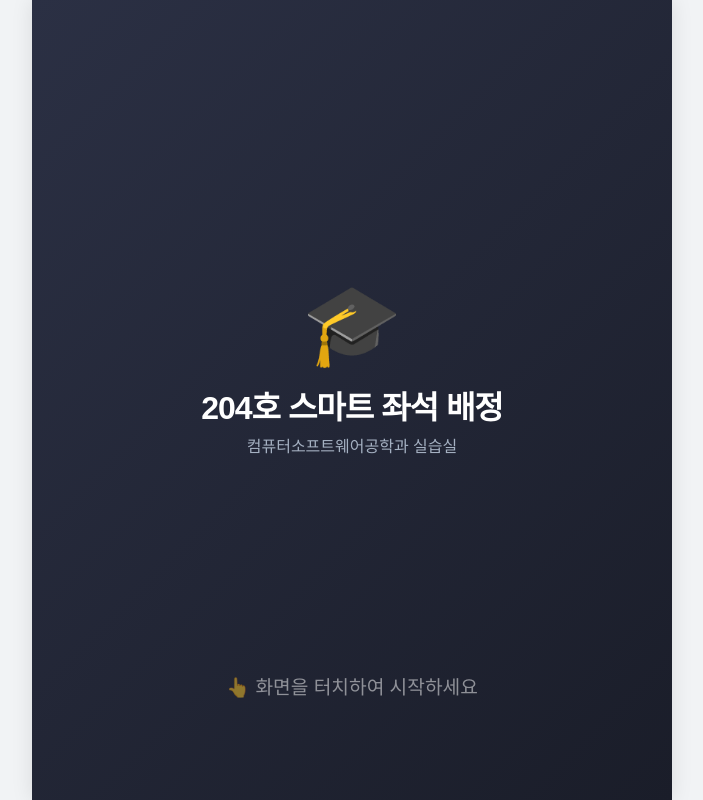
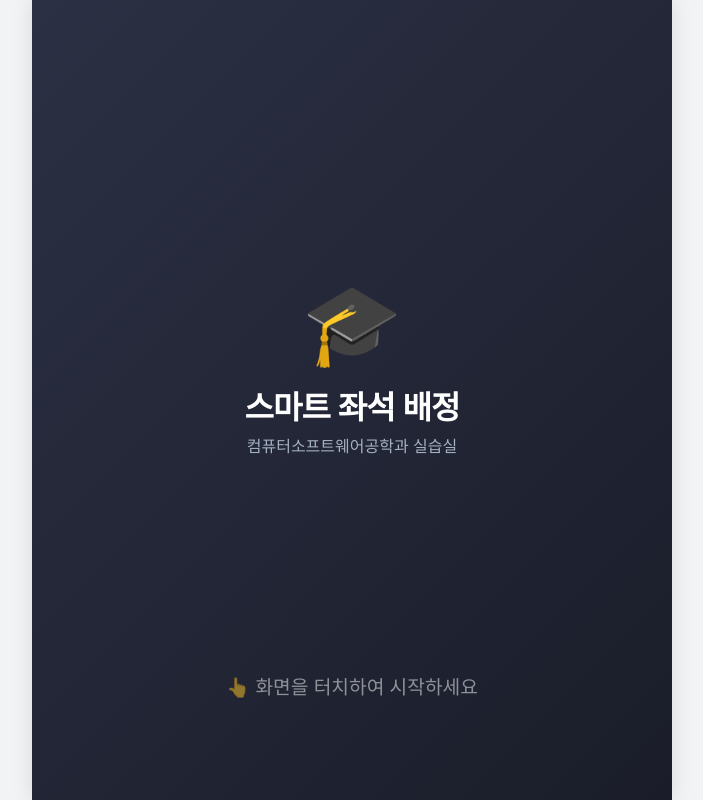
Before and after one commit to Tignileef/kiosk, a plain HTML site: page index.html in a window 1280 px wide. Shown: the whole page, without its empty margins (288-991 px from the left). Drawn offline with Linux system fonts and the light colour scheme.

Commit message:
Update index.html

```diff
--- a/index.html
+++ b/index.html
@@ -3,7 +3,7 @@
 <head>
     <meta charset="UTF-8">
     <meta name="viewport" content="width=device-width, initial-scale=1.0">
-    <title>204호 스마트 좌석 관리</title>
+    <title>스마트 좌석 관리</title>
     <style>
         /* [1] 스타일 초기화 */
         * { box-sizing: border-box; margin: 0; padding: 0; user-select: none; }
@@ -217,7 +217,7 @@
         <div id="start-screen" onclick="hideStartScreen()">
             <div class="logo-area">
                 <span class="logo-icon">🎓</span>
-                <div class="app-title">204호 스마트 좌석 배정</div>
+                <div class="app-title">스마트 좌석 배정</div>
                 <div class="app-subtitle">컴퓨터소프트웨어공학과 실습실</div>
             </div>
             <div class="touch-area">
@@ -230,7 +230,7 @@
                 <!-- ★ 홈 버튼 추가 -->
                 <div class="title-wrapper">
                     <button class="home-btn" onclick="showStartScreen()">🏠</button>
-                    <div style="font-size:1.2rem; font-weight:bold;">204호 좌석 배정</div>
+                    <div style="font-size:1.2rem; font-weight:bold;">좌석 배정</div>
                 </div>
                 <div class="mode-badge">⚡ 시연 모드 (1H=5s)</div>
             </div>
@@ -533,4 +533,5 @@
         }
     </script>
 </body>
+
 </html>
```
